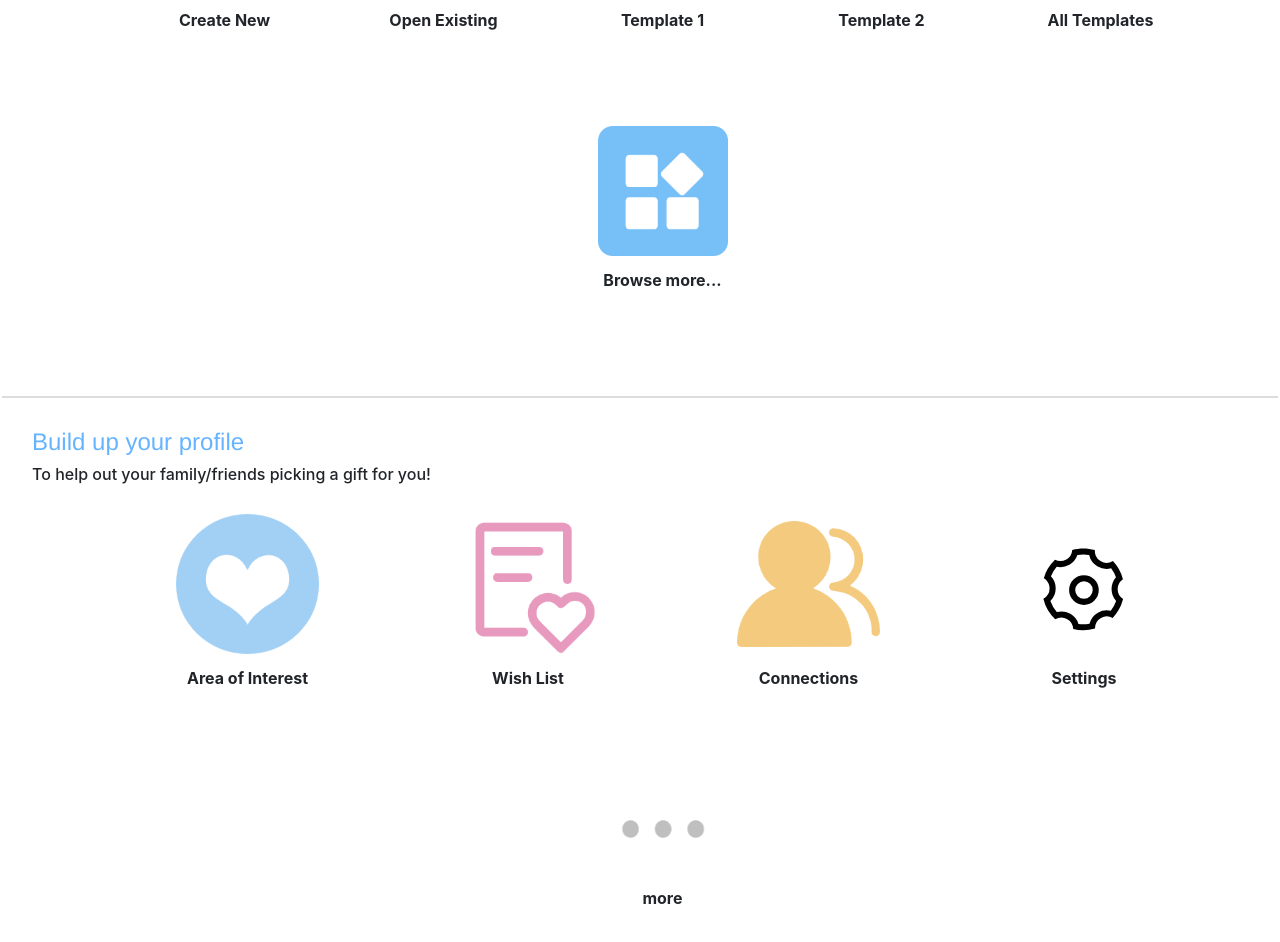
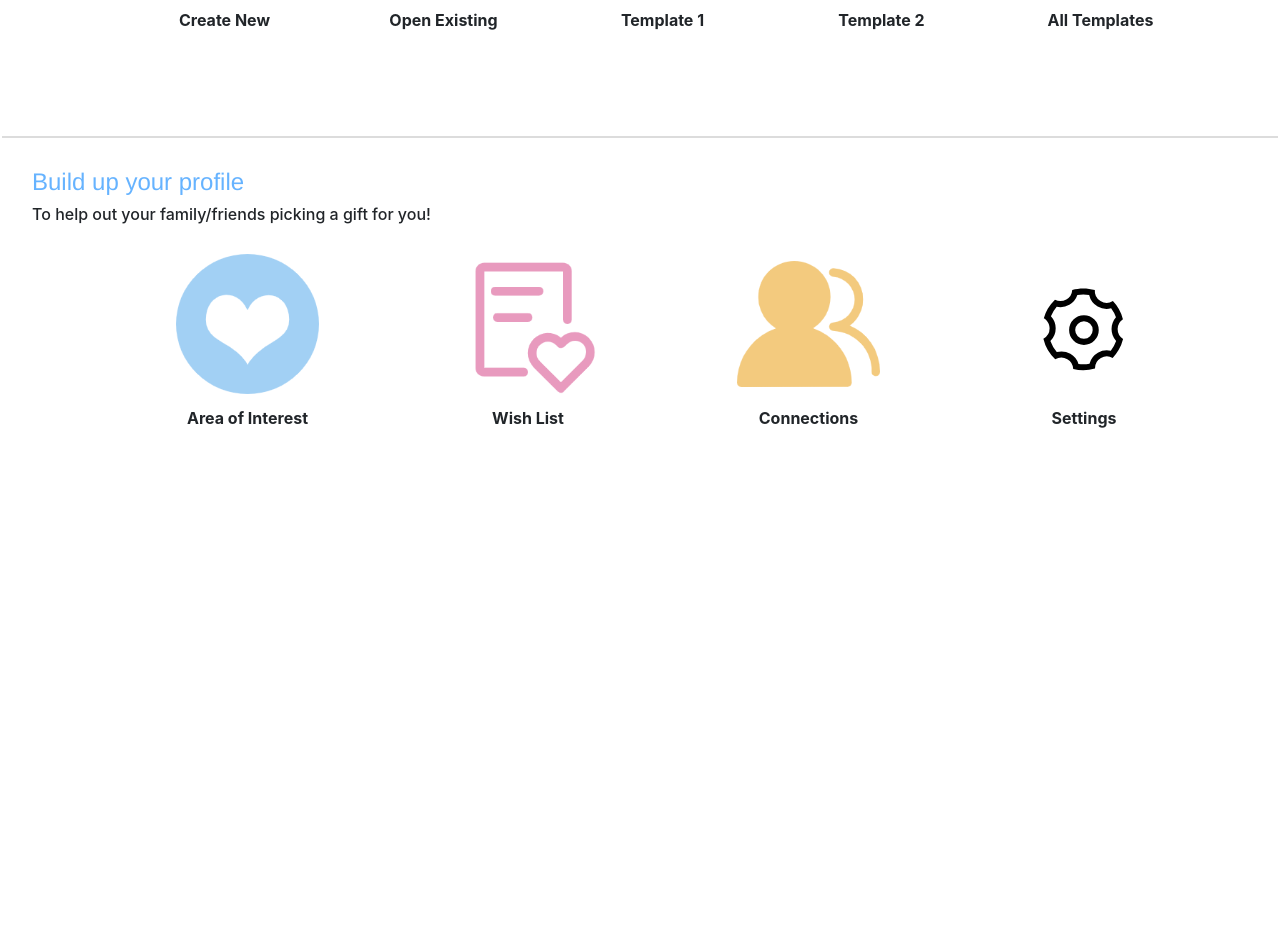
Before and after one commit to andyyu2004/gift-wizard, a React (Create React App) app: page / in a window 1280 px wide. Shown: the part 320-1262 px from the top of the page. After the commit the page ends 852 px from the top, so only its background shows below. Built offline with nearby package versions, Linux system fonts and the light colour scheme.

Commit message:
Import fix; added 'interests field'

```diff
--- a/src/components/AreaOfInterest.tsx
+++ b/src/components/AreaOfInterest.tsx
@@ -1,8 +1,7 @@
 import React from 'react'
-import '../views/AreaOfInterest.css';
+import './AreaOfInterest.css';
 
 const AreaOfInterest = () => {
-
   return (
     <div id="interests">
       <h1>Personal Area of Interests</h1>
--- a/src/mockdata/mockpeople.ts
+++ b/src/mockdata/mockpeople.ts
@@ -36,6 +36,7 @@ export const fakeusers: User[] = [
         surname: "Lu",
         picture: friendicon1,
         userid: "43534535",
+        interests: ["er"],
         wishlist: ["Scooter", "Tekken 7", "Naruto"],
         bio: "Bio: Captivated from life, showing it here."
     },
--- a/src/types/index.ts
+++ b/src/types/index.ts
@@ -9,6 +9,7 @@ export type User = {
     userid: string,
     bio: string,
     wishlist: string[],
+    interests?: string[],
     firstname: string,
     surname: string,
     picture: string,
--- a/src/views/Home.tsx
+++ b/src/views/Home.tsx
@@ -1,21 +1,19 @@
 import { navigate, RouteComponentProps } from '@reach/router';
 import React from 'react';
+import { useSelector } from 'react-redux';
+import { navigateWithDefaultLoadedQuestionnaire, navigateWithTemplateSet } from '../actions/navigation';
 import { Cell, CellRow } from '../components';
 import connectionsIcon from '../images/connections_btn1.png';
 import createNewIcon from '../images/create_new_icon.png';
 import areaOfInterestIcon from '../images/hobby_icon.png';
-import template4icon from '../images/more_features_icon.png';
-import moreIcon from '../images/more_options_icon.png';
 import openFromExistingIcon from '../images/open_icon.png';
 import settingsIcon from '../images/settings_icon.svg';
 import template1icon from '../images/template1.png';
 import template2icon from '../images/template2.png';
 import template3icon from '../images/template4.png';
 import wishListIcon from '../images/wishlist_icon2.png';
+import { AppState } from '../reducers';
 import { Questionnaire } from "../types/FormTypes";
-import { useSelector } from 'react-redux';
-import { AppState } from '../reducers';
-import { navigateWithTemplateSet, navigateWithDefaultLoadedQuestionnaire } from '../actions/navigation';
 
 const Home: React.FC<RouteComponentProps> = props => {
 
@@ -32,7 +30,6 @@ const Home: React.FC<RouteComponentProps> = props => {
         <Cell image={template1icon} text="Template 1" onClick={() => navigateWithDefaultLoadedQuestionnaire(templates["Lipstick Template"])} />
         <Cell image={template2icon} text="Template 2" onClick={() => navigateWithDefaultLoadedQuestionnaire(templates["Template Questionnaire"])} />
         <Cell image={template3icon} text="All Templates" onClick={() => navigateWithTemplateSet("Templates", templates)} />
-        <Cell image={template4icon} text="Browse more..." />
       </CellRow>
       <CellRow
         title="Build up your profile"
@@ -41,7 +38,6 @@ const Home: React.FC<RouteComponentProps> = props => {
         <Cell icon="wishlist" image={wishListIcon} text="Wish List" onClick={() => navigate("/profile/Wish List")} />
         <Cell icon="connection" image={connectionsIcon} text="Connections" onClick={() => navigate("/profile/Connections")} />
         <Cell text="Settings" image={settingsIcon} icon="settings" onClick={() => navigate("profile/Settings")} />
-        <Cell icon="moreOption" image={moreIcon} text="more" />
       </CellRow>
     </main>
   )
```
Also changed, not shown: src/components/AreaOfInterest.css (renamed from src/views/AreaofInterest.css).
